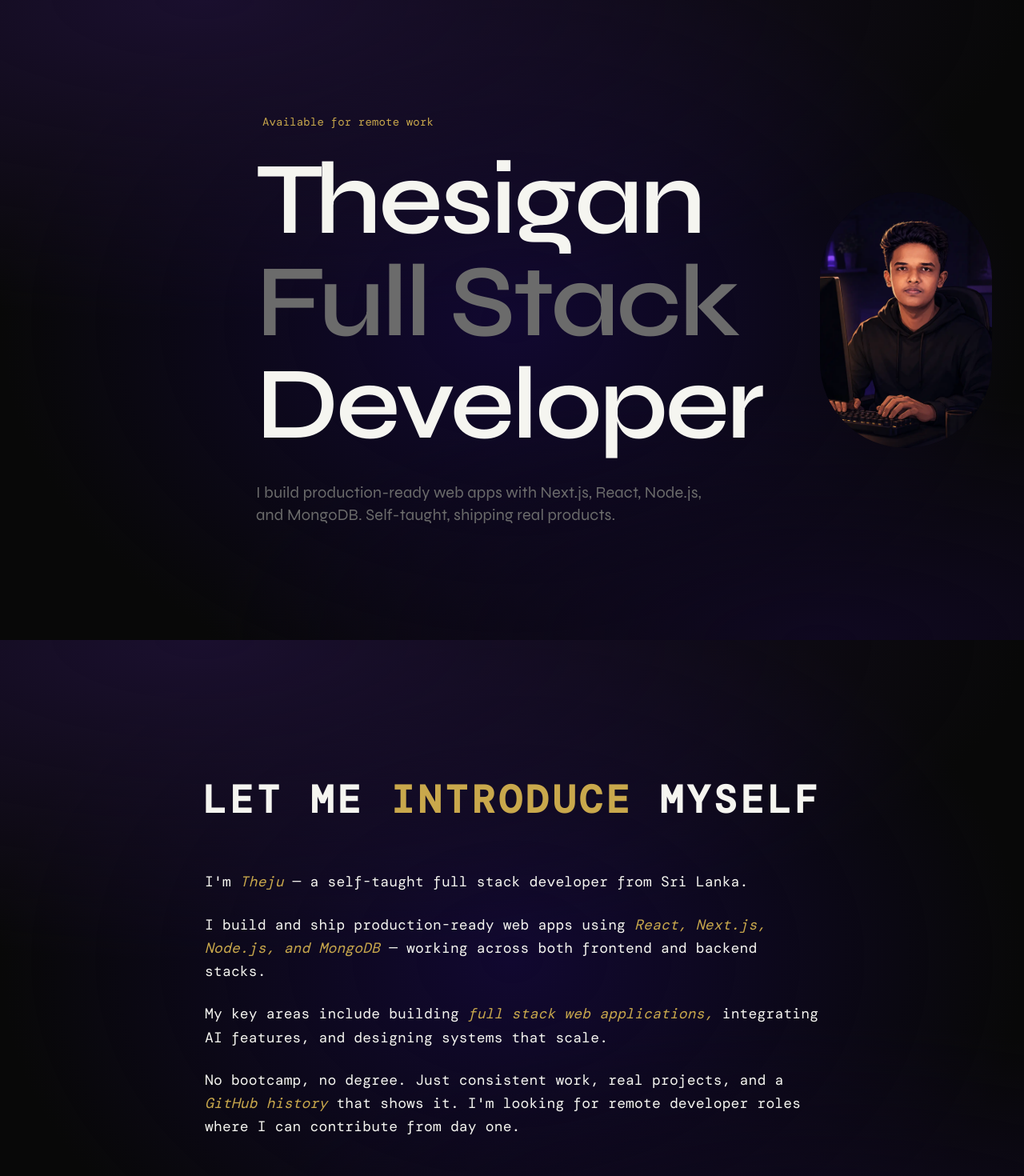
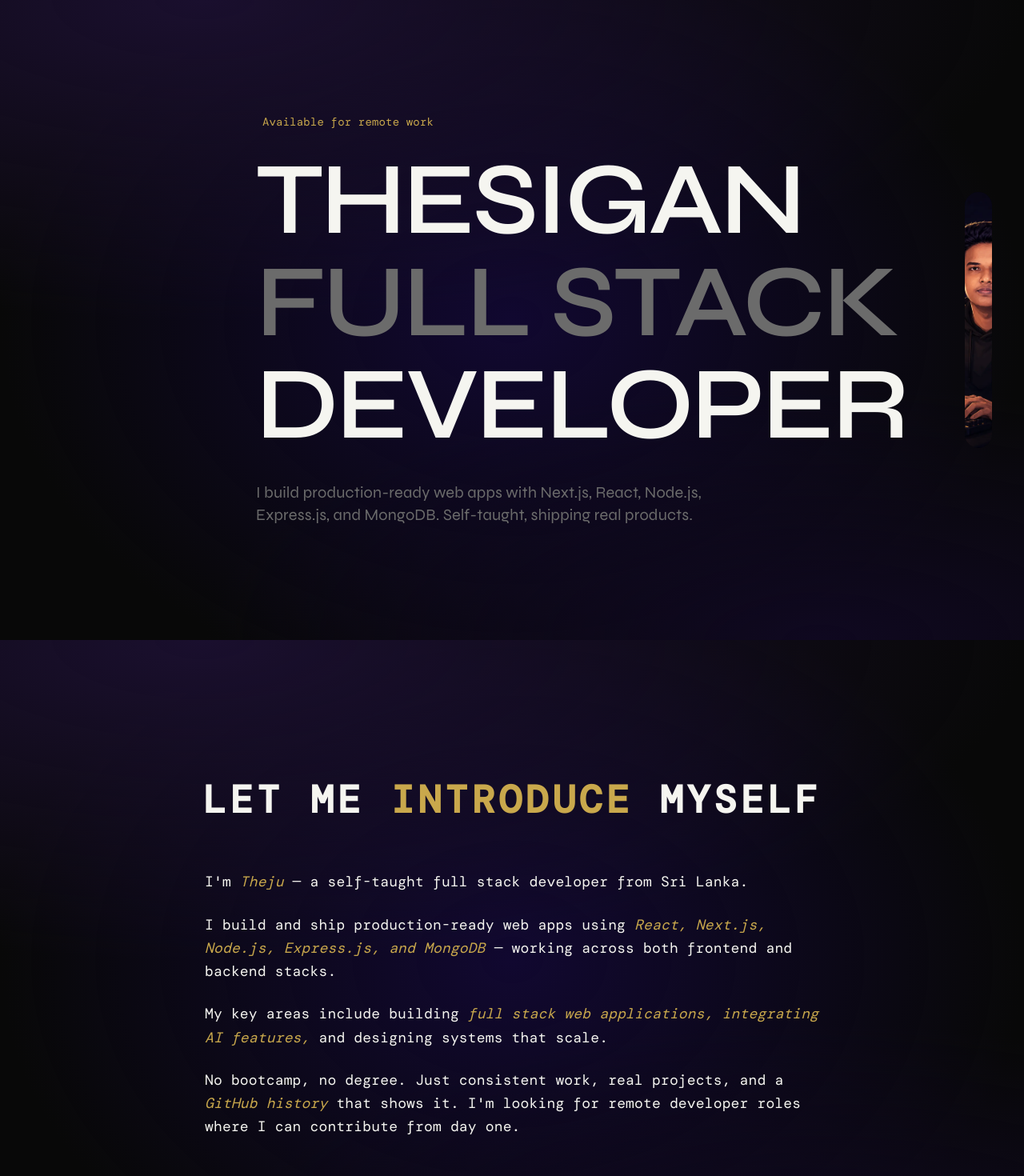
Before and after one commit to theju-bot/portfolio, a Next.js app: page / in a window 1280 px wide. Shown: the top 1470 px of the page at 80% size. Built offline with nearby package versions, Linux system fonts and the light colour scheme.

Commit message:
Update About and Hero components to include Express.js and enhance text styling

```diff
--- a/components/About.tsx
+++ b/components/About.tsx
@@ -1,47 +1,3 @@
-// 'use client'
-
-// import Image from 'next/image'
-// import { useInView } from '@/hooks/useInView'
-
-// export default function About() {
-//   const { ref, inView } = useInView()
-
-//   return (
-//     <section className='min-h-screen flex items-center px-10 lg:px-24 py-24'>
-//       <div
-//         ref={ref}
-//         className={`flex flex-col md:flex-row items-center gap-16 w-full transition-all duration-1000 ${
-//           inView ? 'opacity-100 translate-y-0' : 'opacity-0 translate-y-10'
-//         }`}
-//       >
-//         <div className='flex flex-col md:flex-row items-center gap-16 w-full'>
-//           <div className='w-full md:w-2/5 flex justify-center'>
-//             <Image
-//               src='/about.webp'
-//               alt='About'
-//               width={400}
-//               height={500}
-//               className='w-64 md:w-full max-w-sm rounded-full object-cover'
-//             />
-//           </div>
-
-//           <div className='w-full md:w-3/5'>
-//             <h2 className='text-4xl font-bold mb-8'>Who is Theju?</h2>
-//             <p className='text-lg lg:text-2xl leading-relaxed text-muted'>
-//               I'm Theju. A self-taught full stack developer from Sri Lanka. I
-//               build and ship production-ready web apps using React, Next.js,
-//               Node.js, and MongoDB. No bootcamp, no degree. Just consistent
-//               work, real projects, and a GitHub history that shows it. I'm
-//               looking for remote developer roles where I can contribute from day
-//               one.
-//             </p>
-//           </div>
-//         </div>
-//       </div>
-//     </section>
-//   )
-// }
-
 'use client'
 
 import { useInView } from '@/hooks/useInView'
@@ -69,16 +25,16 @@ export default function About() {
           <p>
             I build and ship production-ready web apps using{' '}
             <span className='text-accent italic'>
-              React, Next.js, Node.js, and MongoDB
+              React, Next.js, Node.js, Express.js, and MongoDB
             </span>{' '}
             — working across both frontend and backend stacks.
           </p>
           <p>
             My key areas include building{' '}
             <span className='text-accent italic'>
-              full stack web applications,
+              full stack web applications, integrating AI features,
             </span>{' '}
-            integrating AI features, and designing systems that scale.
+            and designing systems that scale.
           </p>
           <p>
             No bootcamp, no degree. Just consistent work, real projects, and a{' '}
--- a/components/Hero.tsx
+++ b/components/Hero.tsx
@@ -9,7 +9,7 @@ export default function Hero() {
             Available for remote work
           </p>
 
-          <h1 className='text-5xl md:text-7xl lg:text-9xl font-semibold animate-fade-up delay-2 text-text tracking-tight mb-8'>
+          <h1 className='text-5xl md:text-7xl lg:text-9xl font-semibold animate-fade-up delay-2 text-text tracking-tight mb-8 uppercase'>
             Thesigan
             <br />
             <span className='text-muted'>Full Stack</span>
@@ -18,7 +18,7 @@ export default function Hero() {
           </h1>
 
           <p className='animate-fade-up delay-3 text-lg max-w-xl md:text-xl text-muted'>
-            I build production-ready web apps with Next.js, React, Node.js, and
+            I build production-ready web apps with Next.js, React, Node.js, Express.js, and
             MongoDB. Self-taught, shipping real products.
           </p>
         </div>
```
